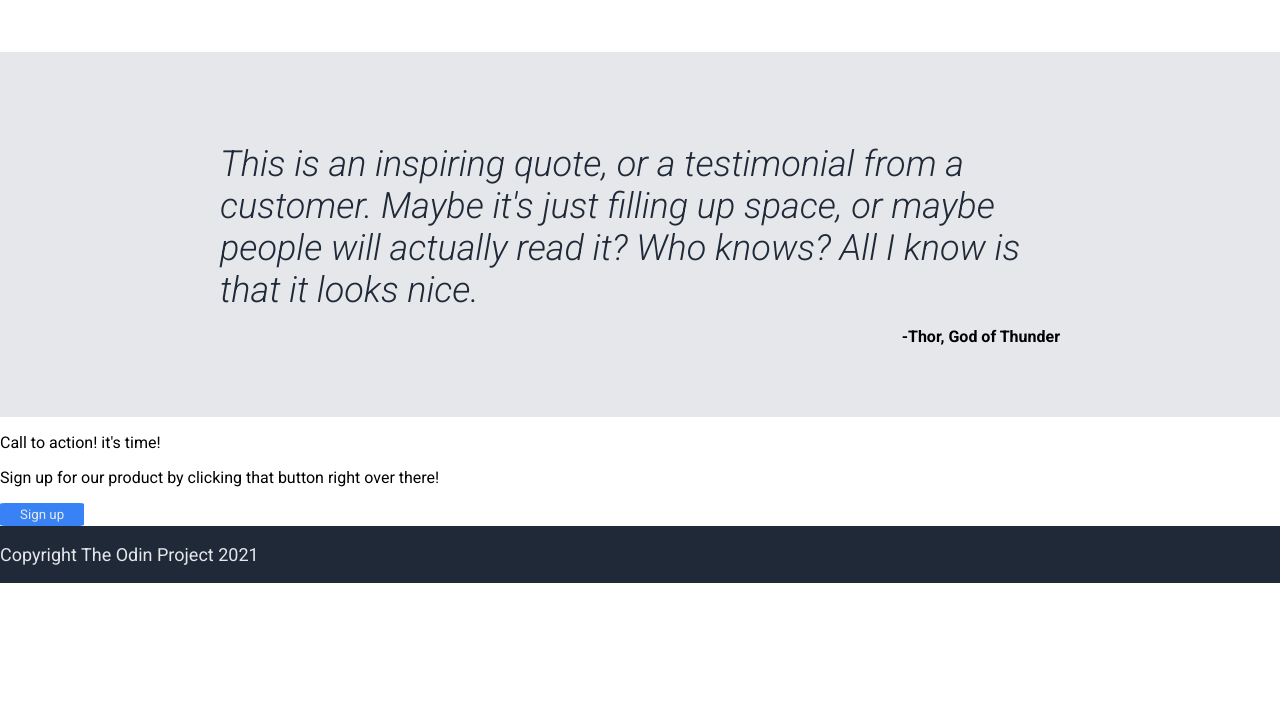
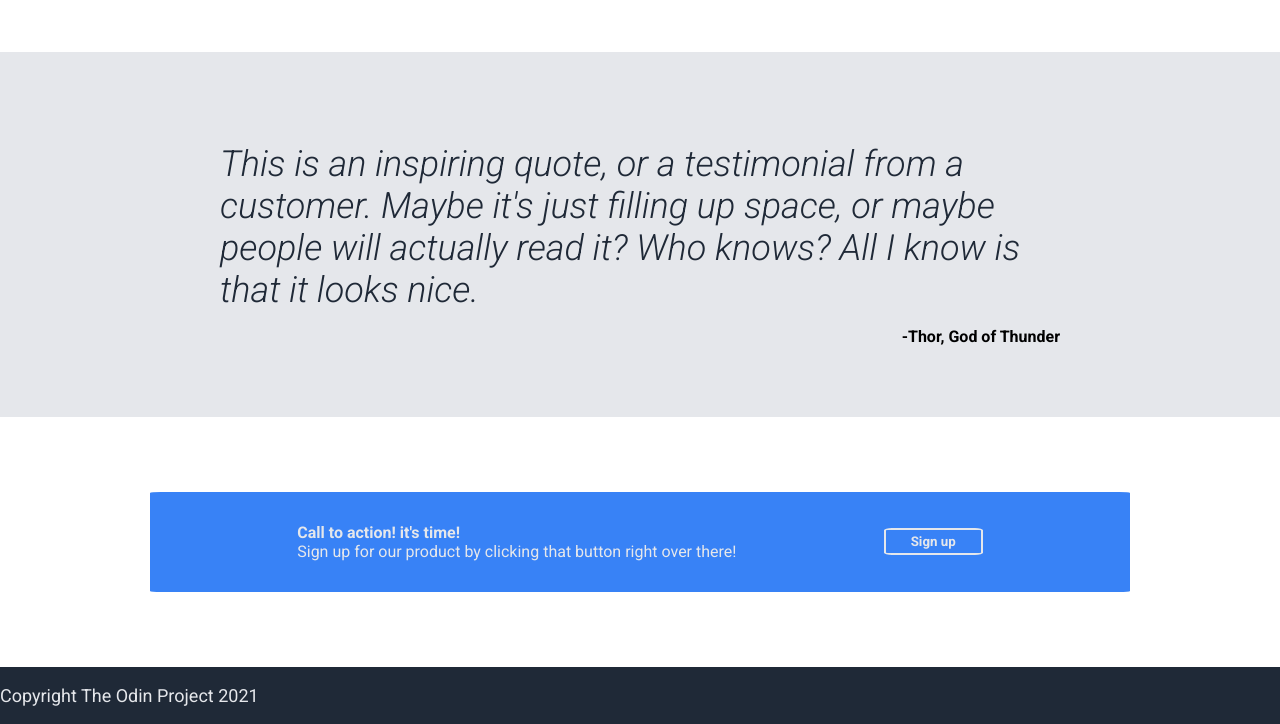
Before and after one commit to anthuarneck/landing-page, a plain HTML site: page index.html in a window 1280 px wide. Shown: the part 769-1493 px from the top of the page. Before the commit the page ends 1352 px from the top, so only its background shows below. Drawn offline with Linux system fonts and the light colour scheme.

Commit message:
Completes section-four of landing-page
Creates center contained div that contains all content and is stylized in desired
manner. Content within container aligned and justified to achieve desired outcome.
Completes section-four.

```diff
--- a/index.html
+++ b/index.html
@@ -84,10 +84,16 @@
 
     </div>
 
-    <div>
-        <p>Call to action! it's time!</p>
-        <p>Sign up for our product by clicking that button right over there!</p>
+    <div class="section-four">
+        <div class="center-box">
+        <div class="left-side">
+        <p class="call-to-action">Call to action! it's time!</p>
+        <p class="sign-up">Sign up for our product by clicking that button right over there!</p>
+        </div>
+        <div class="right-side">
         <button>Sign up</button>
+        </div>
+        </div>
     </div>
 
     <footer>
--- a/style.css
+++ b/style.css
@@ -70,8 +70,9 @@ button {
     background-color: #3882F6;
     color: #E5E7EB;
     border-radius: 6%;
-    padding: 4px 20px;
+    padding: 4px 25px;
     border: none;
+    font-weight: bold;
 }
 
 .section-two {
@@ -126,3 +127,45 @@ button {
     font-weight: bold;
     align-self: flex-end;
 }
+
+.section-four button {
+    border: #E5E7EB solid 2px;
+    border-radius: 8%;
+    font-weight: bold;
+}
+
+.section-four {
+    display: flex;
+    flex-direction: column;
+    justify-content: center;
+    padding: 75px 150px;
+}
+
+.section-four .center-box {
+    display: flex;
+    flex-direction: row;
+    background-color: #3882F6;
+    height: 100px;
+    justify-content:space-evenly;
+    align-items: center;
+    border-radius: 1.1%;
+}
+
+.center-box .left-side {
+    display: flex;
+    flex-direction: column;
+    flex-shrink: 0;
+}
+
+.center-box .right-side {
+    flex-shrink: 0;
+}
+
+.call-to-action, .sign-up {
+    color: #E5E7EB;
+    margin: 0;
+}
+
+.call-to-action {
+    font-weight: bold;
+}
```
